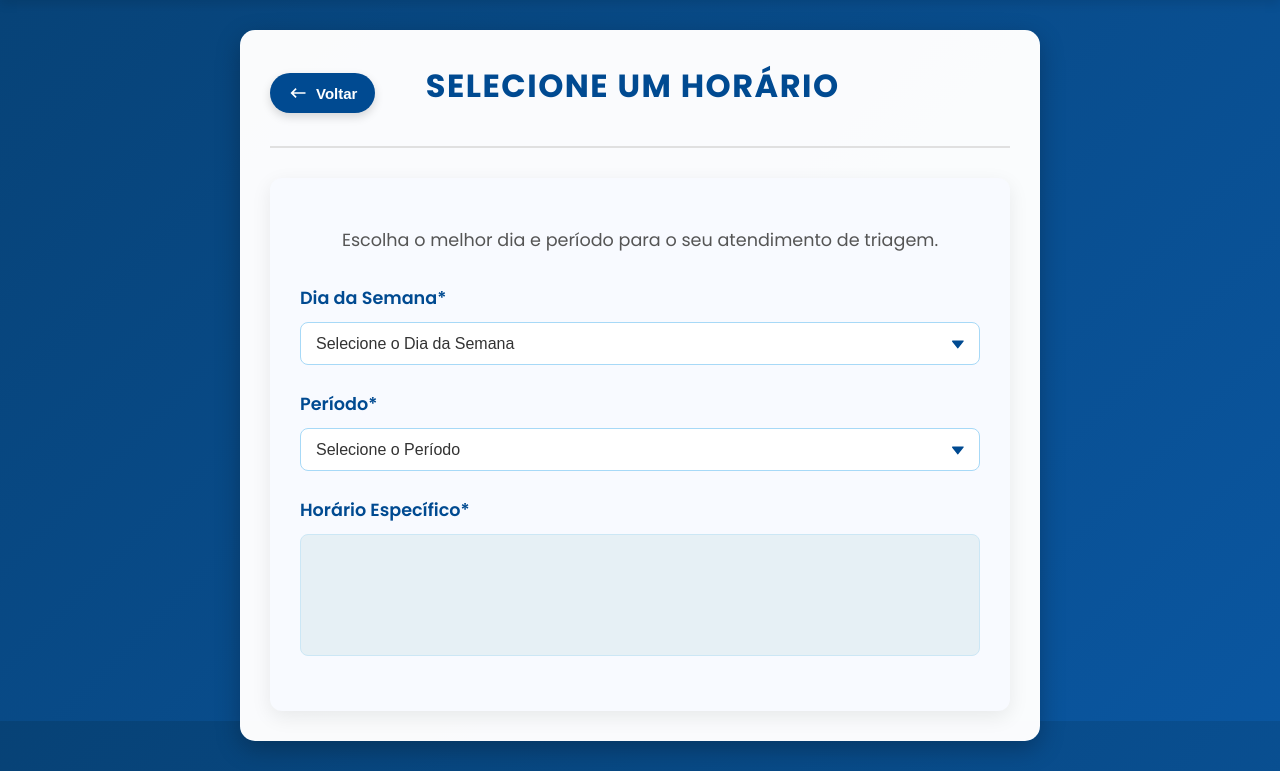
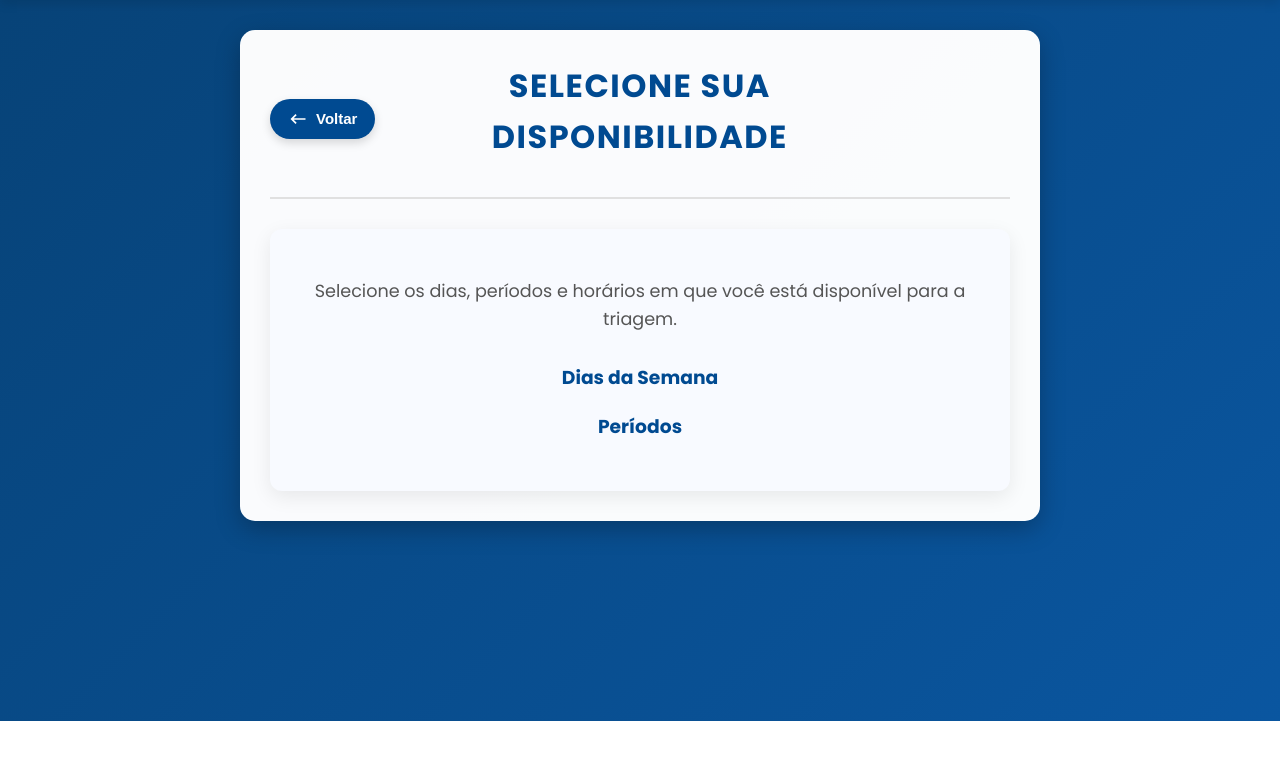
Before and after one commit to Andr3ssa18/AcexCoepp, a Flask app: template templates/aba_pacientes.html in a window 1280 px wide, after a click on "Solicitar Triagem". Shown: the part 79-850 px from the top of the page. After the commit the page ends 800 px from the top, so only its background shows below. Run offline with Flask 3, Linux system fonts and the light colour scheme; the template is opened without the code that fills it: values that come from a table or form of the project are taken from there, others are empty; data comes from the database, SQL or seed files in the repository.

Commit message:
Update aba_pacientes.html

```diff
--- a/templates/aba_pacientes.html
+++ b/templates/aba_pacientes.html
@@ -55,7 +55,8 @@
             <div class="header-spacer"></div>
         </div>
         <div class="card-container" id="container-meus-agendamentos">
-            </div>
+            <!-- Consultas serão carregadas dinamicamente -->
+        </div>
         <div id="no-appointments-message" class="info-message">
             <div class="icon-placeholder">
                 <svg xmlns="http://www.w3.org/2000/svg" viewBox="0 0 24 24" fill="currentColor">
@@ -262,49 +263,38 @@
                 <h3>Mudar Horário de Preferência</h3>
                 <p class="description">Selecione seus horários preferenciais para futuros agendamentos. Isso nos ajudará a oferecer opções que melhor se adequem à sua disponibilidade.</p>
 
-                <div class="selection-form-group">
-                    <label for="mudar-dia-semana">Dia da Semana Preferido*</label>
-                    <select id="mudar-dia-semana">
-                        <option value="">Selecione o Dia da Semana</option>
-                        <option value="Segunda-feira">Segunda-feira</option>
-                        <option value="Terça-feira">Terça-feira</option>
-                        <option value="Quarta-feira">Quarta-feira</option>
-                        <option value="Quinta-feira">Quinta-feira</option>
-                        <option value="Sexta-feira">Sexta-feira</option>
-                        <option value="Sábado">Sábado</option>
-                    </select>
-                    <span class="error-message" id="error-mudar-dia-semana"></span>
+                <!-- Dias da Semana -->
+                <div class="selection-container">
+                    <h3>Dias da Semana Preferidos</h3>
+                    <div class="selection-buttons-grid" id="mudar-dias-semana-container">
+                        <!-- Botões serão gerados dinamicamente -->
+                    </div>
+                    <span class="error-message" id="error-mudar-dias-semana" style="display: none;">Por favor, selecione pelo menos um dia</span>
                 </div>
 
-                <div class="selection-form-group">
-                    <label for="mudar-periodo">Período Preferido*</label>
-                    <select id="mudar-periodo">
-                        <option value="">Selecione o Período</option>
-                        <option value="Manhã">Manhã (08:00 - 12:00)</option>
-                        <option value="Tarde">Tarde (13:00 - 17:00)</option>
-                        <option value="Noite">Noite (18:00 - 22:00)</option>
-                    </select>
-                    <span class="error-message" id="error-mudar-periodo"></span>
+                <!-- Períodos -->
+                <div class="selection-container">
+                    <h3>Períodos Preferidos</h3>
+                    <div class="selection-buttons-grid" id="mudar-periodos-container">
+                        <!-- Botões serão gerados dinamicamente -->
+                    </div>
+                    <span class="error-message" id="error-mudar-periodos" style="display: none;">Por favor, selecione pelo menos um período</span>
                 </div>
 
-                <div class="selection-form-group">
-                    <label>Horários Preferidos*</label>
-                    <div class="time-slots-grid" id="mudar-time-slots-grid">
-                        <!-- Horários serão gerados dinamicamente -->
-                    </div>
-                    <span class="error-message" id="error-mudar-horario-especifico"></span>
+                <!-- Horários Específicos -->
+                <div class="selection-container" id="mudar-horarios-especificos-container" style="display: none;">
+                    <h3>Horários Específicos Preferidos</h3>
+                    <!-- Horários serão gerados dinamicamente baseado nas seleções anteriores -->
+                    <span class="error-message" id="error-mudar-horarios-especificos" style="display: none;">Por favor, selecione pelo menos um horário específico</span>
                 </div>
 
-                <div class="preference-summary" id="mudar-preference-summary" style="display: none;">
-                    <h4>Preferência Selecionada:</h4>
-                    <p><strong>Dia da Semana:</strong> <span id="mudar-selected-weekday-display"></span></p>
-                    <p><strong>Período:</strong> <span id="mudar-selected-period-display"></span></p>
-                    <p><strong>Horário:</strong> <span id="mudar-selected-time-display"></span></p>
-                </div>
-
-                <div class="action-buttons">
-                    <button class="action-button secondary" onclick="limparPreferenciasHorario()">Limpar</button>
-                    <button class="action-button primary">Salvar Preferências</button>
+                <!-- Resumo da Seleção -->
+                <div class="schedule-summary" id="mudar-schedule-summary" style="display: none;">
+                    <h3>Resumo das Preferências</h3>
+                    <div id="mudar-selected-preferences-display">
+                        <!-- Resumo será gerado dinamicamente -->
+                    </div>
+                    <button class="action-button primary" id="mudar-confirm-selection-button" onclick="salvarPreferenciasHorario()">Salvar Preferências</button>
                 </div>
             </div>
         </div>
@@ -438,11 +428,64 @@
         </div>
     </div>
 
+    <!-- Página de Horários de Triagem - NOVA VERSÃO COM SELEÇÃO MÚLTIPLA -->
+    <div id="pagina-horarios-triagem" class="page">
+        <div class="page-header">
+            <button class="action-button back-button" onclick="mostrarPagina('pagina-principal')">
+                <svg xmlns="http://www.w3.org/2000/svg" width="20" height="20" viewBox="0 0 24 24" fill="white">
+                    <path d="M21 11H6.83l3.58-3.59L9 6l-6 6 6 6 1.41-1.41L6.83 13H21z"/>
+                </svg>
+                Voltar
+            </button>
+            <div class="main-title">Selecione sua Disponibilidade</div>
+            <div class="header-spacer"></div>
+        </div>
+
+        <div class="horarios-triagem-container">
+            <p class="horarios-description">Selecione os dias, períodos e horários em que você está disponível para a triagem.</p>
+
+            <!-- Dias da Semana -->
+            <div class="selection-container">
+                <h3>Dias da Semana</h3>
+                <div class="selection-buttons-grid" id="dias-semana-container">
+                    <!-- Botões serão gerados dinamicamente -->
+                </div>
+                <span class="error-message" id="error-dias-semana" style="display: none;">Por favor, selecione pelo menos um dia</span>
+            </div>
+
+            <!-- Períodos -->
+            <div class="selection-container">
+                <h3>Períodos</h3>
+                <div class="selection-buttons-grid" id="periodos-container">
+                    <!-- Botões serão gerados dinamicamente -->
+                </div>
+                <span class="error-message" id="error-periodos" style="display: none;">Por favor, selecione pelo menos um período</span>
+            </div>
+
+            <!-- Horários Específicos -->
+            <div class="selection-container" id="horarios-especificos-container" style="display: none;">
+                <h3>Horários Específicos</h3>
+                <!-- Horários serão gerados dinamicamente baseado nas seleções anteriores -->
+                <span class="error-message" id="error-horarios-especificos" style="display: none;">Por favor, selecione pelo menos um horário específico</span>
+            </div>
+
+            <!-- Resumo da Seleção -->
+            <div class="schedule-summary" id="schedule-summary" style="display: none;">
+                <h3>Resumo da Disponibilidade</h3>
+                <div id="selected-preferences-display">
+                    <!-- Resumo será gerado dinamicamente -->
+                </div>
+                <button class="action-button primary" id="confirm-selection-button" onclick="validarEabrirModalTriagem()">Confirmar Horários</button>
+            </div>
+        </div>
+    </div>
+
     <div id="modal-detalhes-consulta" class="modal-overlay">
         <div class="modal-content">
             <h2>Detalhes da Consulta</h2>
             <div id="detalhes-consulta-conteudo">
-                </div>
+                <!-- Conteúdo será preenchido dinamicamente -->
+            </div>
             <div class="modal-action-buttons">
                 <button class="action-button secondary" onclick="fecharModalDetalhes()">Fechar</button>
             </div>
@@ -451,11 +494,14 @@
 
     <div id="modal-triagem" class="modal-overlay">
         <div class="modal-content">
-            <h2>Confirmar Solicitação</h2>
-            <p>Deseja solicitar triagem para <span id="triagem-info-confirmacao"></span>?</p>
+            <h2>Confirmar Solicitação de Triagem</h2>
+            <p>Confirme sua disponibilidade para a triagem:</p>
+            <div id="triagem-info-confirmacao">
+                <!-- Informações serão preenchidas dinamicamente -->
+            </div>
             <div class="modal-action-buttons">
                 <button class="action-button secondary" onclick="fecharModalTriagem()">Cancelar</button>
-                <button class="action-button primary" id="btn-confirmar-envio-triagem" onclick="enviarSolicitacaoTriagem()">Confirmar</button>
+                <button class="action-button primary" id="btn-confirmar-envio-triagem" onclick="enviarSolicitacaoTriagem()">Confirmar Solicitação</button>
             </div>
         </div>
     </div>
@@ -475,61 +521,6 @@
         </div>
     </div>
 
-    <div id="pagina-horarios-triagem" class="page">
-        <div class="page-header">
-            <button class="action-button back-button" onclick="mostrarPagina('pagina-principal')">
-                <svg xmlns="http://www.w3.org/2000/svg" width="20" height="20" viewBox="0 0 24 24" fill="white">
-                    <path d="M21 11H6.83l3.58-3.59L9 6l-6 6 6 6 1.41-1.41L6.83 13H21z"/>
-                </svg>
-                Voltar
-            </button>
-            <div class="main-title">Selecione um Horário</div>
-            <div class="header-spacer"></div>
-        </div>
-        <div class="horarios-triagem-container">
-            <p class="horarios-description">Escolha o melhor dia e período para o seu atendimento de triagem.</p>
-
-            <div class="selection-form-group">
-                <label for="select-dia-semana">Dia da Semana*</label>
-                <select id="select-dia-semana" onchange="atualizarHorariosDisponiveis()">
-                    <option value="">Selecione o Dia da Semana</option>
-                    <option value="Segunda-feira">Segunda-feira</option>
-                    <option value="Terça-feira">Terça-feira</option>
-                    <option value="Quarta-feira">Quarta-feira</option>
-                    <option value="Quinta-feira">Quinta-feira</option>
-                    <option value="Sexta-feira">Sexta-feira</option>
-                    <option value="Sábado">Sábado</option>
-                </select>
-                <span class="error-message" id="error-dia-semana"></span>
-            </div>
-
-            <div class="selection-form-group">
-                <label for="select-periodo">Período*</label>
-                <select id="select-periodo" onchange="atualizarHorariosDisponiveis()">
-                    <option value="">Selecione o Período</option>
-                    <option value="Manhã">Manhã (08:00 - 12:00)</option>
-                    <option value="Tarde">Tarde (13:00 - 17:00)</option>
-                    <option value="Noite">Noite (18:00 - 22:00)</option>
-                </select>
-                <span class="error-message" id="error-periodo"></span>
-            </div>
-
-            <div class="selection-form-group">
-                <label for="select-horario-especifico">Horário Específico*</label>
-                <div class="time-slots-grid" id="time-slots-grid">
-                    </div>
-                <span class="error-message" id="error-horario-especifico"></span>
-            </div>
-
-            <div class="schedule-summary" id="schedule-summary" style="display: none;">
-                <p><strong>Dia da Semana Selecionado:</strong> <span id="selected-weekday-display"></span></p>
-                <p><strong>Período Selecionado:</strong> <span id="selected-period-display"></span></p>
-                <p><strong>Horário Selecionado:</strong> <span id="selected-time-display"></span></p>
-                <button class="action-button primary" id="confirm-selection-button" onclick="validarEabrirModalTriagem()">Confirmar Horário</button>
-            </div>
-        </div>
-    </div>
-
     <div id="modal-confirmar-presenca" class="modal-overlay">
         <div class="modal-content">
             <h2>Confirmar Presença</h2>
@@ -541,7 +532,7 @@
         </div>
     </div>
 
-    <!-- Nova página de consulta confirmada -->
+    <!-- Página de consulta confirmada -->
     <div id="pagina-consulta-confirmada" class="page consulta-confirmada-page">
         <div class="consulta-confirmada-container">
             <h1 class="consulta-confirmada-titulo">Consulta Confirmada!</h1>
```
